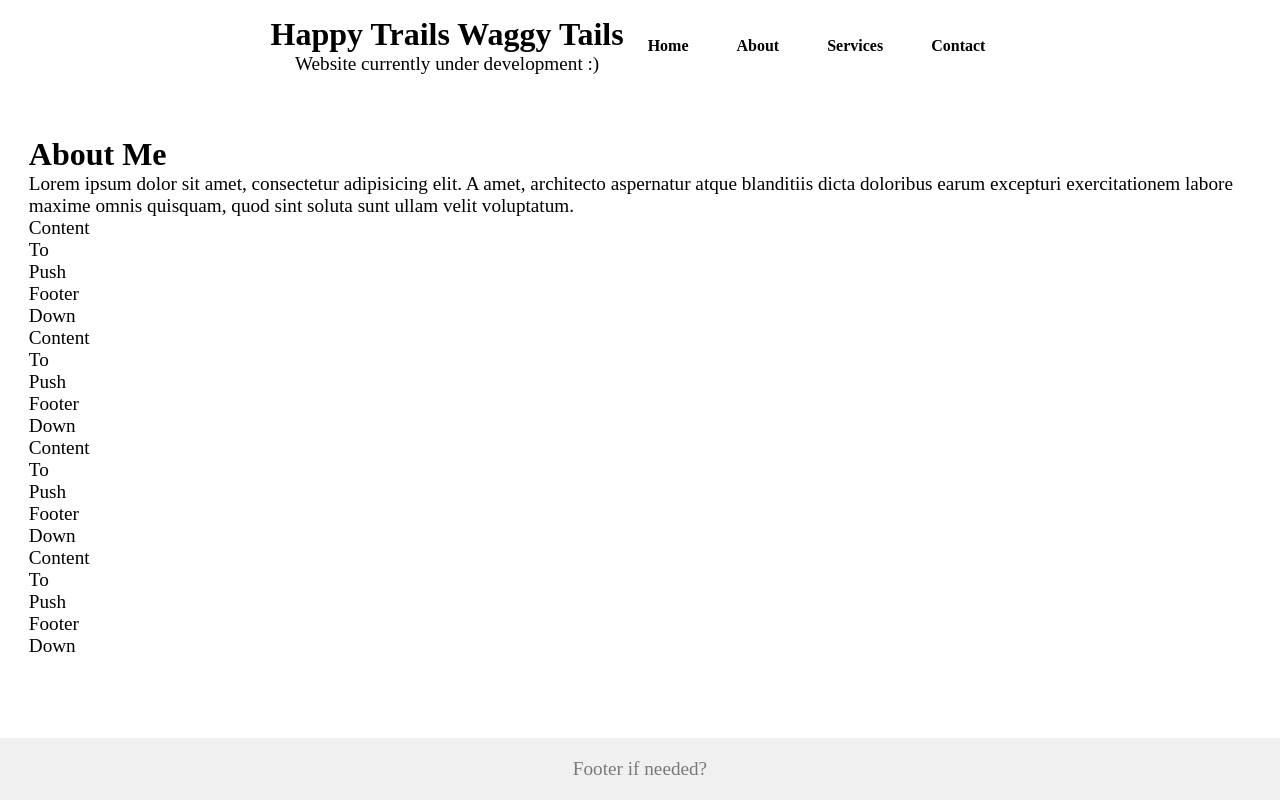
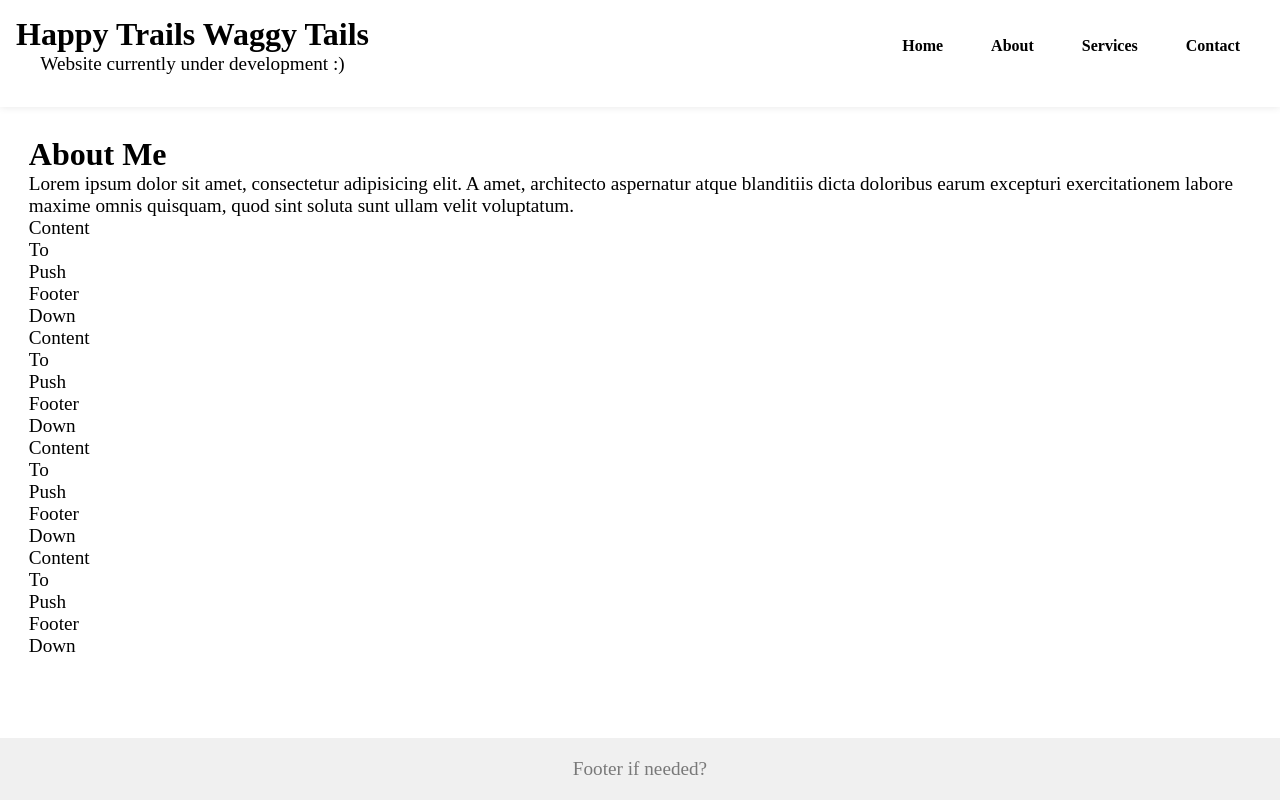
Before and after one commit to ChaosCantrip/HappyTrailsWaggyTails, a Next.js app: page /about in a window 1280 px wide. Built offline with nearby package versions, Linux system fonts and the light colour scheme.

Commit message:
Added header shadow and wrapper

```diff
--- a/app/header.js
+++ b/app/header.js
@@ -2,7 +2,8 @@ import styles from "@/styles/modules/header.module.css";
 
 export default function Header(){
     return (
-        <header className={styles.header}>
+        <header className={styles.wrapper}>
+            <div className={styles.content}>
                 <div className={styles.title}>
                     <h1>Happy Trails Waggy Tails</h1>
                     <p>Website currently under development :)</p>
@@ -15,6 +16,7 @@ export default function Header(){
                         <li><a href="/contact">Contact</a></li>
                     </ul>
                 </nav>
+            </div>
         </header>
     )
 }
--- a/styles/modules/header.module.css
+++ b/styles/modules/header.module.css
@@ -1,4 +1,8 @@
-.header {
+.wrapper {
+    box-shadow: 0 0 0.5rem rgba(0, 0, 0, 0.1);
+}
+
+.content {
     padding: 1rem 1rem 2rem;
     text-align: center;
     display: flex;
```
Lines whose indentation alone changed are shown as unchanged.
